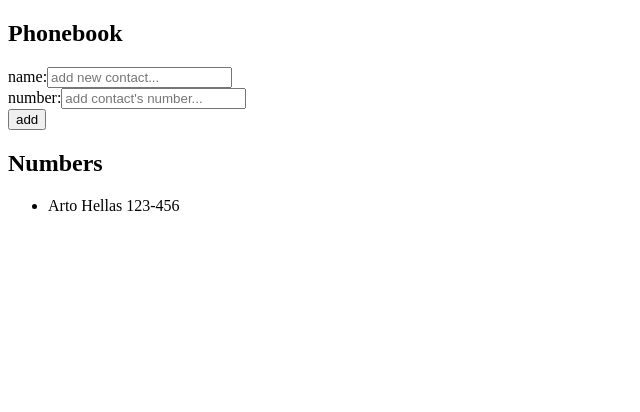
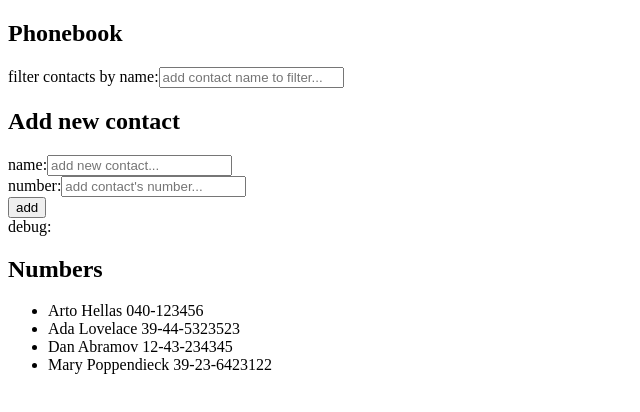
Before and after one commit to hmoilanen/Fullstack2020-part2, a React (Create React App) app: page / in a window 1280 px wide. Shown: the top 412 px of the page, without its empty margins (0-640 px from the left). Built offline with nearby package versions, Linux system fonts and the light colour scheme.

Commit message:
part 2.9 - done

```diff
--- a/src/App.js
+++ b/src/App.js
@@ -2,10 +2,14 @@ import React, { useState } from 'react'
 
 const App = () => {
   const [ persons, setPersons ] = useState([
-    { name: 'Arto Hellas', number: '123-456' }
+    { name: 'Arto Hellas', number: '040-123456' },
+    { name: 'Ada Lovelace', number: '39-44-5323523' },
+    { name: 'Dan Abramov', number: '12-43-234345' },
+    { name: 'Mary Poppendieck', number: '39-23-6423122' }
   ])
   const [ newName, setNewName ] = useState('')
   const [ newNumber, setNewNumber ] = useState('')
+  const [ newSearch, setNewSearch ] = useState('')
 
   const typeContactName = (event) => {
     setNewName(event.target.value)
@@ -13,6 +17,10 @@ const App = () => {
 
   const typeContactNumber = (event) => {
     setNewNumber(event.target.value)
+  }
+
+  const typeNameForFiltering = (event) => {
+    setNewSearch(event.target.value)
   }
 
   const addNewContact = (event) => {
@@ -41,9 +49,23 @@ const App = () => {
     }
   }
 
+  const filteredPersons = newSearch.length > 0
+  ? persons.filter(person => person.name.toLowerCase().includes(newSearch))
+  : persons
+
   return (
     <div>
       <h2>Phonebook</h2>
+      <div>
+        filter contacts by name:
+        <input
+          value={newSearch}
+          onChange={typeNameForFiltering}
+          placeholder="add contact name to filter..."
+        />
+      </div>
+
+      <h2>Add new contact</h2>
       <form onSubmit={addNewContact}>
         <div>
           name:
@@ -66,9 +88,11 @@ const App = () => {
         </div>
       </form>
       {/* <div>debug: {newName}</div> */}
+      <div>debug: {newSearch}</div>
+
       <h2>Numbers</h2>
       <ul>
-        {persons.map((person, index) =>
+        {filteredPersons.map((person, index) =>
           <li key={person.name + index}>
             {person.name} {person.number ? person.number : false}
           </li>
```
